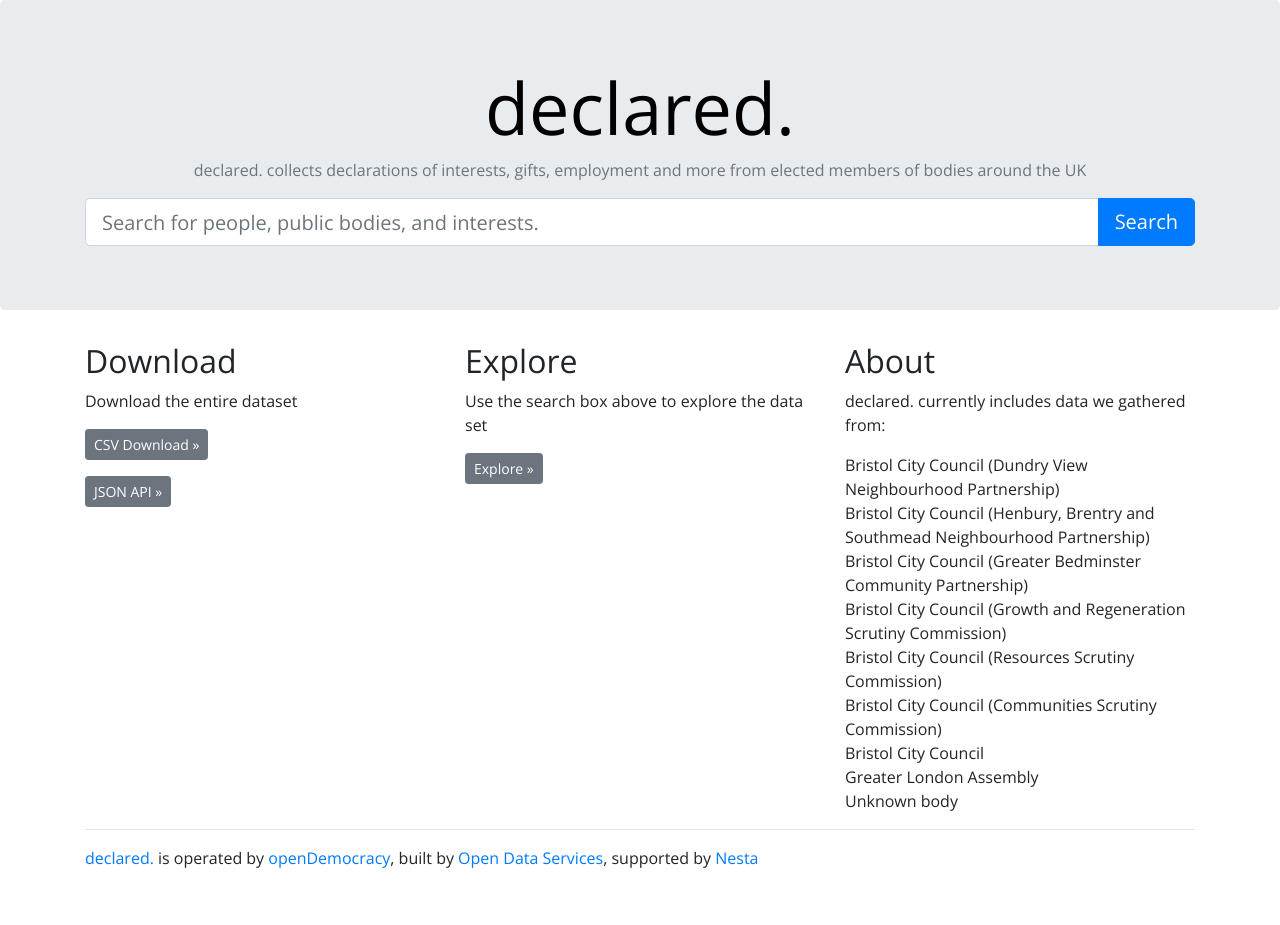
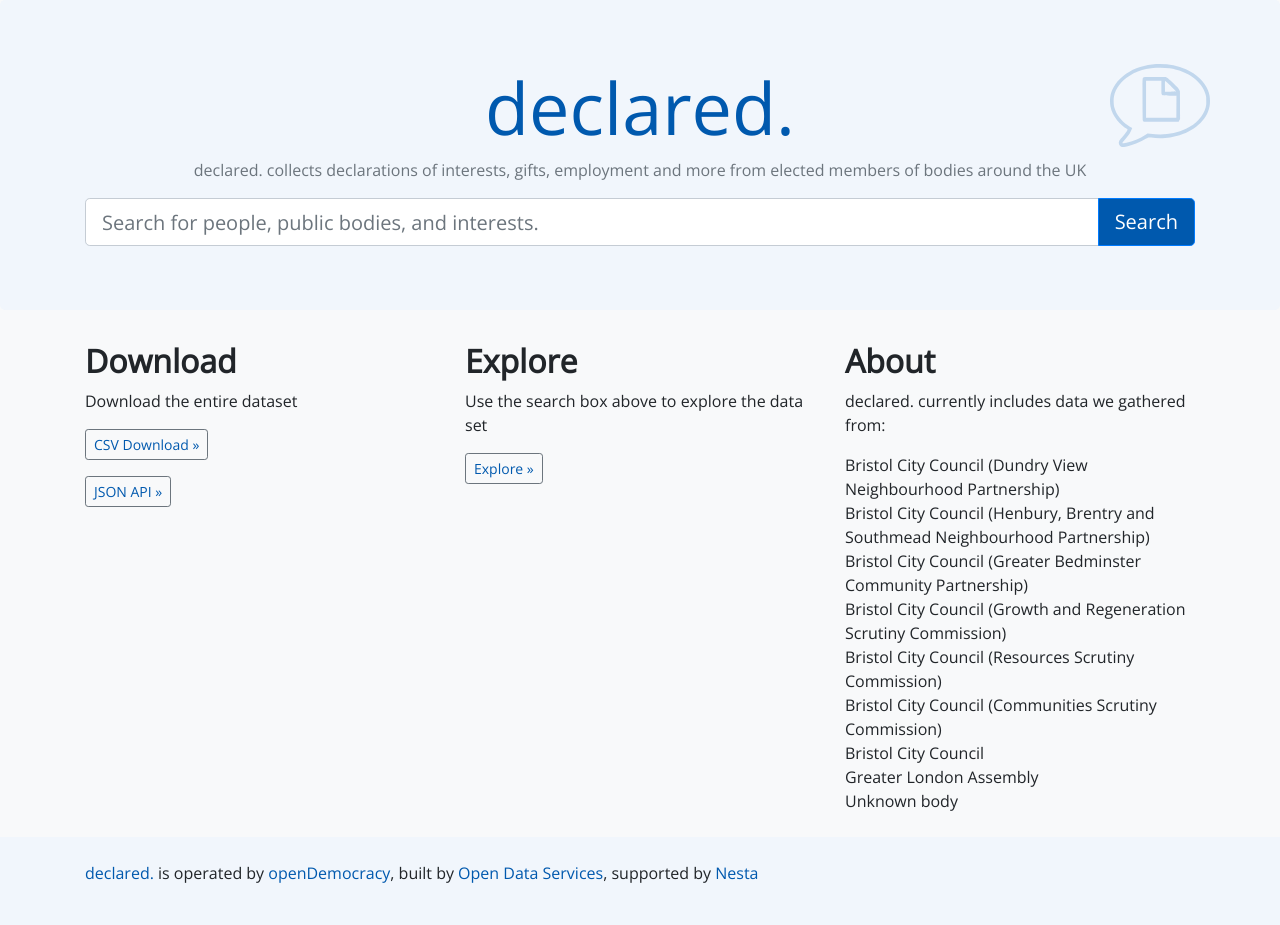
Before and after one commit to OpenDataServices/open-register-of-interests, a Django app: page / in a window 1280 px wide. Before the commit the page ends 868 px from the top, so only its background shows below. Run offline with Django 3.2, Linux system fonts and the light colour scheme; data comes from the database, SQL or seed files in the repository; parts of the project's set-up code (start-up, migrations or seed data) failed here and were passed over; some libraries are stand-ins or nearby versions.

Commit message:
ui: Implement Visual design by @rachelpeharding
Also rename index->search now that we have multiple pages.

Fixes: https://github.com/OpenDataServices/open-register-of-interests/issues/32

```diff
--- /dev/null
+++ b/oroi/ui/static/css/style.css
@@ -0,0 +1,54 @@
+body {
+    font-family: "Open Sans";
+    background-color: #F8F9FA;
+}
+
+h1, a {
+    color:#0059AE;
+}
+
+h1, h2, h3 {
+    font-weight: bold;
+}
+
+a:hover {
+    color: #027BEF;
+}
+
+.list-group-item, .border, .form-control {
+    border: 1px solid #C5CCD4;
+}
+
+.jumbotron, footer {
+    background-color: #F1F6FC;
+}
+
+.btn-primary, .badge-secondary {
+    color: white;
+    background: #0059AE;
+}
+
+.btn-primary:hover, .badge-secondary:hover {
+    background-color: #027BEF;
+}
+
+.btn-secondary {
+    background-color: unset;
+    color:#0059AE;
+}
+
+.btn-secondary:hover {
+    background-color: unset;
+    color: #027BEF;
+}
+
+.text-muted {
+    color: #80858B;
+}
+
+.bg-header-icon {
+    background-image: url("/static/img/banner-icon.svg");
+    background-repeat: no-repeat;
+    background-position-x: right;
+    background-size: 100px;
+}
--- a/oroi/ui/templates/base.html
+++ b/oroi/ui/templates/base.html
@@ -1,3 +1,4 @@
+{% load static %}
 <!doctype html>
 <html lang="en">
 
@@ -29,18 +30,13 @@
     <script src="https://cdn.jsdelivr.net/npm/vue"></script> -->
 
 
-  <!-- it is fair to say we got no style <link href="style.css" rel="stylesheet"> -->
-  <style>
-    body {
-      font-family: "Open Sans";
-    }
-    h1 a, h1 a:hover {
-      color: black;
-    }
-  </style>
+    <link href="{% static 'css/style.css' %}" rel="stylesheet">
   </head>
+
+  <body>
 
   {% block content %}
   {% endblock %}
 
+  </body>
 </html>
--- a/oroi/ui/templates/home.html
+++ b/oroi/ui/templates/home.html
@@ -1,22 +1,19 @@
 {% extends "base.html" %}
 {% block content %}
-<body>
+{% load static %}
   <main role="main">
     <div class="jumbotron">
-      <div class="container text-center">
+      <div class="container text-center bg-header-icon">
         <h1 class="display-3"><a href="/">declared.</a></h1>
         <p class="text-muted">declared. collects declarations of interests, gifts, employment and more from elected members of bodies around the UK</p>
         <form method="GET" action="{% url 'ui:search' %}" >
-
-              <div class="input-group">
-                <input type="text" name="search" class="form-control form-control-lg" placeholder="Search for people, public bodies, and interests." />
-                <div class="input-group-append">
-                  <input type="submit" class="btn btn-primary btn-lg" value="Search" />
-                </div>
+            <div class="input-group">
+              <input type="text" name="search" class="form-control form-control-lg" placeholder="Search for people, public bodies, and interests." />
+              <div class="input-group-append">
+                <input type="submit" class="btn btn-primary btn-lg" value="Search" />
               </div>
-
+            </div>
           </div>
-
         </form>
       </div>
     </div>
@@ -43,19 +40,16 @@
           {% endfor %}
         </div>
       </div>
-
-      <hr>
     </div> <!-- /container -->
-
   </main>
 
-  <footer class="container">
+  <footer class="p-4 mt-4">
+    <div class="container">
     <p>
       <a href="https://github.com/OpenDataServices/open-register-of-interests/">declared.</a> is operated by <a
         href="https://www.opendemocracy.net/">openDemocracy</a>, built by <a href="https://opendataservices.coop">Open Data
         Services</a>, supported by <a href="https://www.nesta.org.uk/">Nesta</a>
       </p>
+      </div>
   </footer>
-
-</body>
 {% endblock %}
--- a/oroi/ui/urls.py
+++ b/oroi/ui/urls.py
@@ -7,6 +7,6 @@ app_name = "ui"
 
 urlpatterns = [
     path("", HomeView.as_view(), name="home"),
-    path("search", TemplateView.as_view(template_name="index.html"), name="search"),
+    path("search", TemplateView.as_view(template_name="search.html"), name="search"),
     path("download_csv", CSVFromQueryDownloadView.as_view(), name="csv-download"),
 ]
```
Also changed, not shown: oroi/oroi/settings.py (+4 -5 lines), oroi/ui/templates/search.html (renamed from oroi/ui/templates/index.html, +17 -11 lines), oroi/ui/static/img/banner-icon.svg (added). Lines whose indentation alone changed are shown as unchanged.
